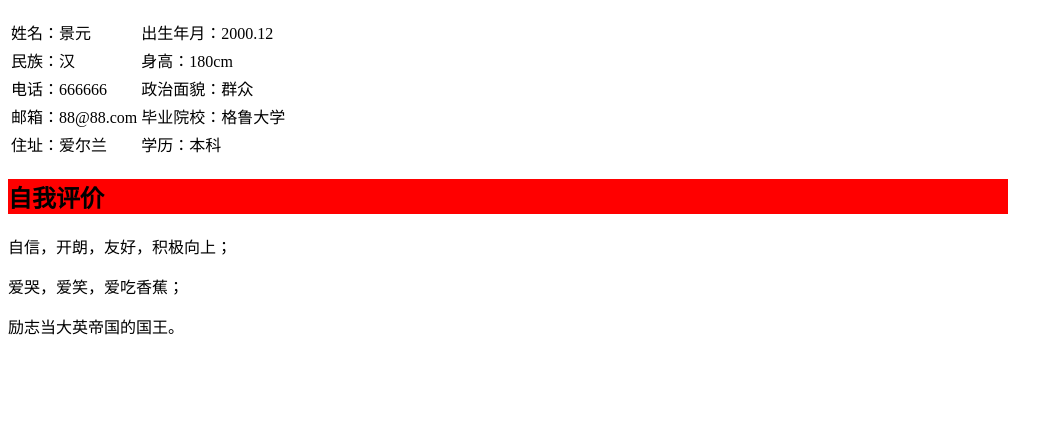
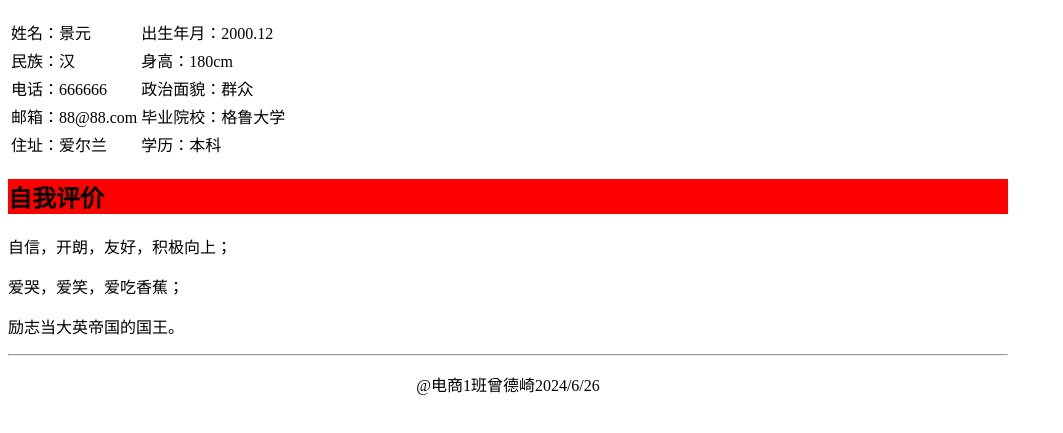
Before and after one commit to GDERQ/yuo, a plain HTML site: page index.html in a window 1280 px wide. Shown: the part 127-560 px from the top of the page, without its empty margins (0-1063 px from the left). Drawn offline with Linux system fonts and the light colour scheme.

Commit message:
Add files via upload

```diff
--- a/index.html
+++ b/index.html
@@ -48,5 +48,7 @@
 		<p style="font-family: 黑体">爱哭，爱笑，爱吃香蕉；</p>
 		<p><span style="color: rgb(red, green, blue); font-family: 黑体; font-style: normal; font-variant-ligatures: normal;">
 		励志当大英帝国的国王。</span></p>
+		<hr/>
+		<p align="center">@电商1班曾德崎2024/6/26</p>
 	</body>
 </html>
```
